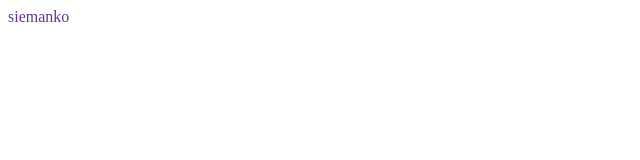
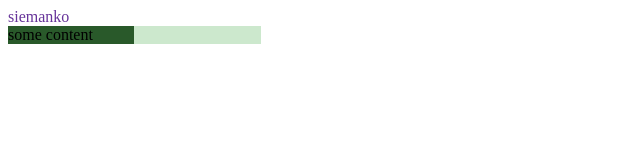
Before and after one commit to k-wasilewski/elephantApp, a website built with webpack: page index.html in a window 1280 px wide. Shown: the whole page, without its empty margins (0-640 px from the left). Built offline with Linux system fonts and the light colour scheme.

Commit message:
sass loader added

```diff
--- a/index.html
+++ b/index.html
@@ -7,5 +7,10 @@
 </head>
 <body>
     <span>siemanko</span>
+    <div class="my-div">
+        <div>
+            some content
+        </div>
+    </div>
 </body>
 </html>
--- a/js/app.js
+++ b/js/app.js
@@ -1,5 +1,6 @@
 require("./printer.js");
 require("../css/style.css")
+require("../scss/style.scss")
 
 var add = require("./calc.js");
 console.log(add(2,2));
--- a/package.json
+++ b/package.json
@@ -12,6 +12,8 @@
     "babel-preset-env": "^1.7.0",
     "babel-preset-es2015": "^6.24.1",
     "css-loader": "^0.28.11",
+    "node-sass": "^4.14.1",
+    "sass-loader": "^6.0.7",
     "style-loader": "^0.23.1",
     "webpack": "^4.43.0",
     "webpack-cli": "^3.3.11"
--- /dev/null
+++ b/scss/style.scss
@@ -0,0 +1,11 @@
+.my-div {
+  $col: #63b866;
+  $my-color: lighten($col, 30%);
+  background-color: $my-color;
+  width: 20%;
+  div {
+    $my-color: darken($col, 30%);
+    background-color: $my-color;
+    width: 50%;
+  }
+}
--- a/webpack.config.js
+++ b/webpack.config.js
@@ -28,6 +28,11 @@ module.exports = {
         }, {
             test: /\.css$/,
             use: ['style-loader', 'css-loader']
+        }, {
+            test: /\.scss$/,
+            use: ['style-loader', 'css-loader',
+                'sass-loader'
+            ]
         }]
     }
 }
```
Also changed, not shown: build/out.js.
